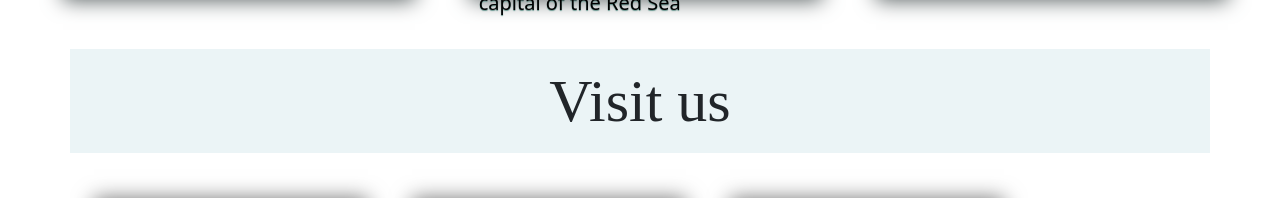
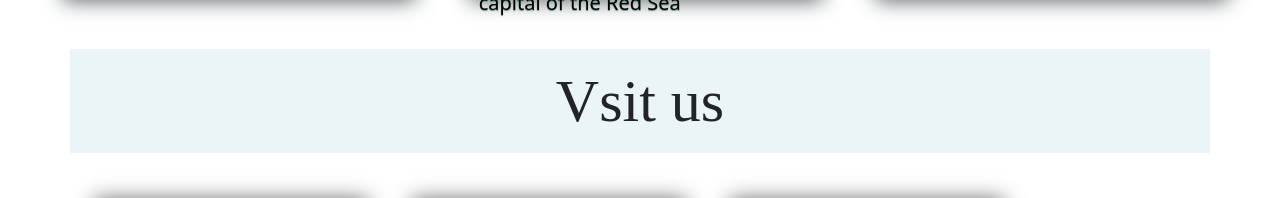
Before and after one commit to fatmahassan177/Trips-company, a plain HTML site: page index.html in a window 1280 px wide. Shown: the part 4337-4535 px from the top of the page. Drawn offline with nearby package versions, Linux system fonts and the light colour scheme; a web font is replaced by a local one.

Commit message:
Update index.html

```diff
--- a/index.html
+++ b/index.html
@@ -472,7 +472,7 @@
 
 ---------------------------------->
 <div class="container END " style="background-color:rgb(235, 244, 246);">
-  <h2 class="mt-5 pt-3 pb-3 mb-5 text-center" STYLE="font-size: 60PX;">Visit us</h2>
+  <h2 class="mt-5 pt-3 pb-3 mb-5 text-center" STYLE="font-size: 60PX;">Vsit us </h2>
   </div >
 
   <div class="row text-center m-2 ms-5 ">
```
